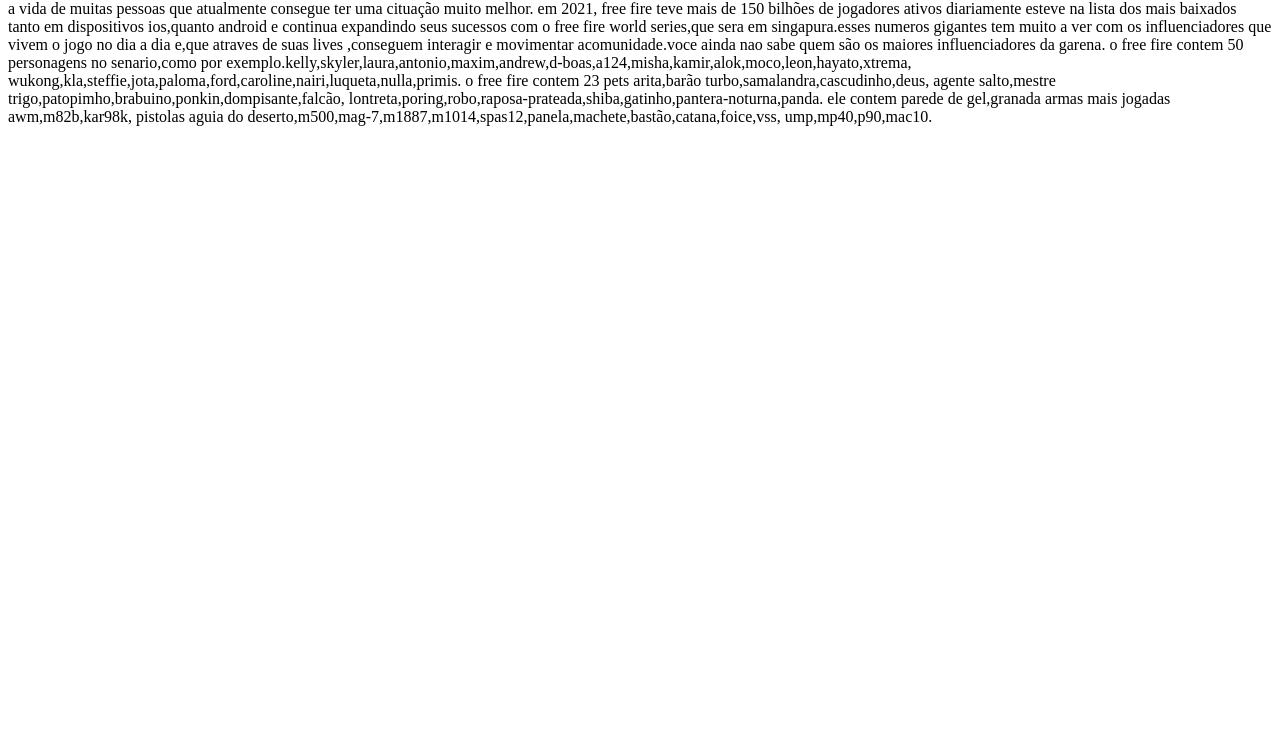
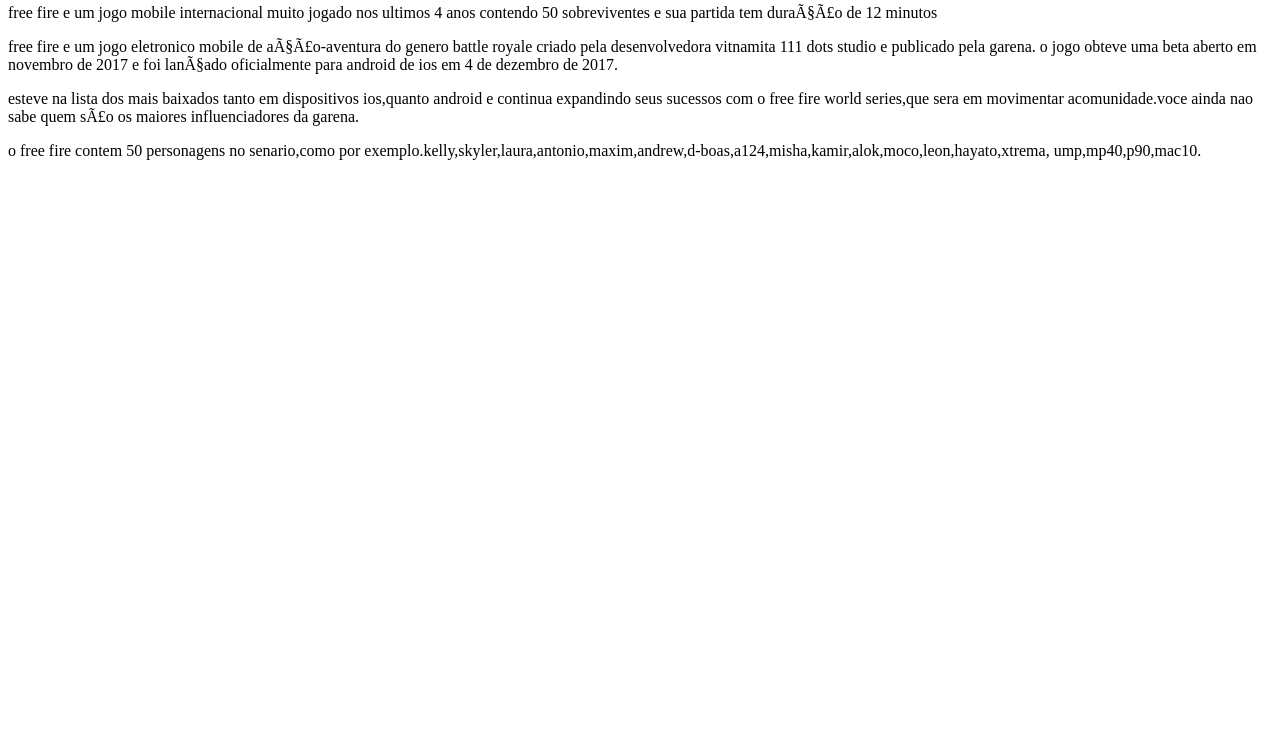
Before and after one commit to eliassilvacruz/joao-rysicz, a plain HTML site: page index.html in a window 1280 px wide. Shown: the part 62-800 px from the top of the page. Drawn offline with Linux system fonts and the light colour scheme.

Commit message:
atualização do dia 1 de setembro

```diff
--- a/index.html
+++ b/index.html
@@ -1,23 +1,24 @@
-<O free fire e um jogo mobile  internacional
-muito jogado nos ultimos 4 anos contendo 50 sobreviventes
-e sua partida tem duração de 12 minutos>
-free fire e um jogo eletronico mobile de ação-aventura do genero battle royale
-criado pela desenvolvedora vitnamita 111 dots studio e publicado pela garena.
-o jogo obteve uma beta aberto em novembro de 2017 e foi lançado oficialmente
-para android de ios em 4 de dezembro de 2017.
-ele tambem e jogado com multiplos jogadores tambem sao muito visiante e
-violento pois pode ser jogado por qualquer jogador principalmente crianças.
-seja atraves do cenario competitivo ou da criaçao de conteudo em quatro anos de existencia de free fire battle royale da garena ajudou a mudar a vida de muitas pessoas que atualmente consegue ter uma cituação muito melhor.
-em 2021, free fire teve mais de 150 bilhões de jogadores ativos diariamente
-esteve na lista dos mais baixados tanto em dispositivos ios,quanto android e continua expandindo seus sucessos com o free fire world series,que  sera em
-singapura.esses numeros gigantes tem muito a ver com os influenciadores que vivem o jogo no dia a dia e,que atraves de suas lives ,conseguem interagir e
-movimentar acomunidade.voce ainda nao sabe quem são os maiores influenciadores da garena.
+<!DOCTYPE.html>
+<html.lang="pt-br'>
+    <head>
+        <meta.charset="UTF-8">
+        <link rel="stylesheet".href="projeto.css">
+        <title>FREE.FIRE</title>
+    </head>
 
-o free fire contem 50 personagens no senario,como por exemplo.kelly,skyler,laura,antonio,maxim,andrew,d-boas,a124,misha,kamir,alok,moco,leon,hayato,xtrema,
-wukong,kla,steffie,jota,paloma,ford,caroline,nairi,luqueta,nulla,primis.
-o free fire contem 23 pets arita,barão turbo,samalandra,cascudinho,deus,
-agente salto,mestre trigo,patopimho,brabuino,ponkin,dompisante,falcão,
-lontreta,poring,robo,raposa-prateada,shiba,gatinho,pantera-noturna,panda.
-ele contem parede de gel,granada armas mais jogadas awm,m82b,kar98k,
-pistolas aguia do deserto,m500,mag-7,m1887,m1014,spas12,panela,machete,bastão,catana,foice,vss,
-ump,mp40,p90,mac10.
+    <body>
+    	<img.id=''capa''.src="capa.jpg">
+
+    		<h1>FREE.FIRE</h1>
+
+
+			<p> free fire e um jogo mobile  internacional muito jogado nos ultimos 4 anos contendo 50 sobreviventes
+				e sua partida tem duração de 12 minutos<p/>
+
+			<p>free fire e um jogo eletronico mobile de ação-aventura do genero battle royale criado pela desenvolvedora vitnamita 111 dots studio e publicado pela garena. o jogo obteve uma beta aberto em novembro de 2017 e foi lançado oficialmente para android de ios em 4 de dezembro de 2017.<p/>
+
+             esteve na lista dos mais baixados tanto em dispositivos ios,quanto android e continua expandindo seus sucessos com o free fire world series,que  sera em
+             movimentar acomunidade.voce ainda nao sabe quem são os maiores influenciadores da garena.<p/>
+
+             <p>o free fire contem 50 personagens no senario,como por exemplo.kelly,skyler,laura,antonio,maxim,andrew,d-boas,a124,misha,kamir,alok,moco,leon,hayato,xtrema,
+			ump,mp40,p90,mac10.<p/>
```
Also changed, not shown: projeto.css (added).
